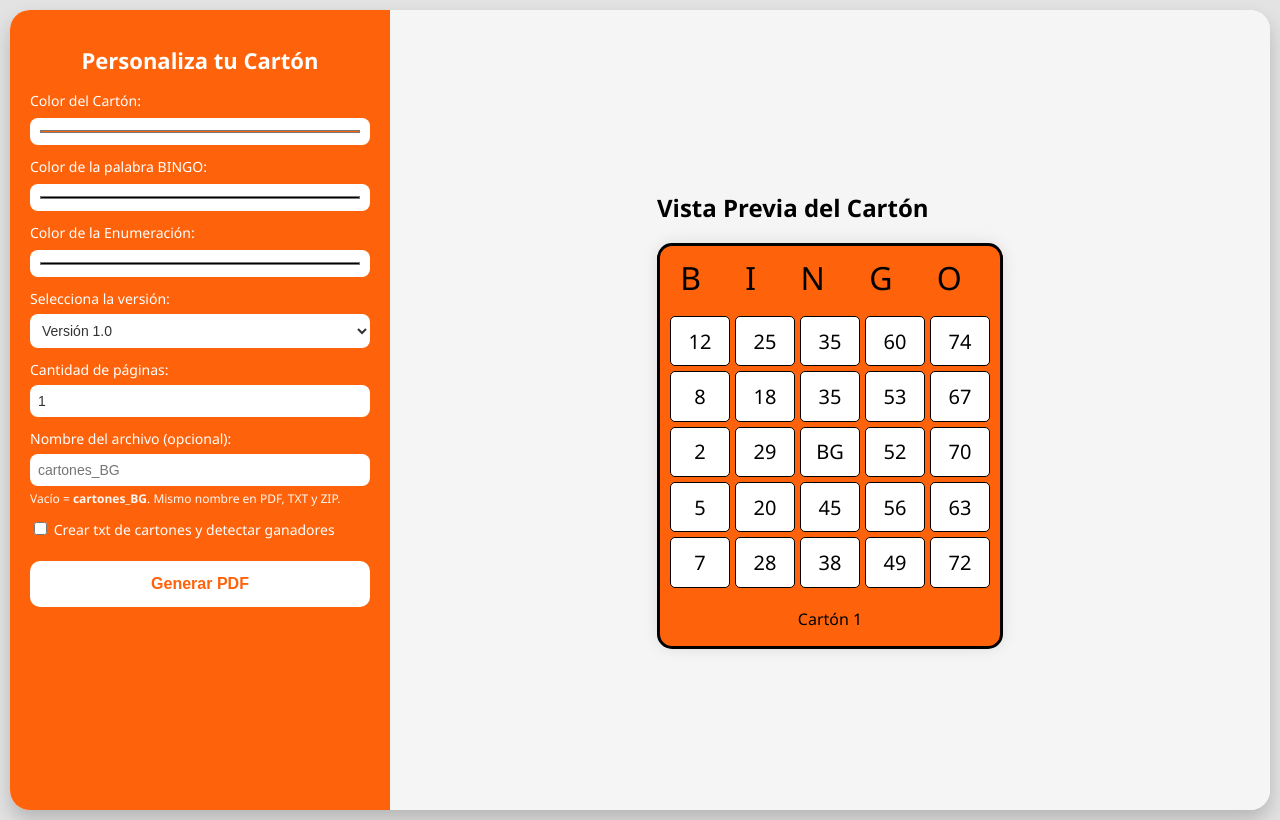
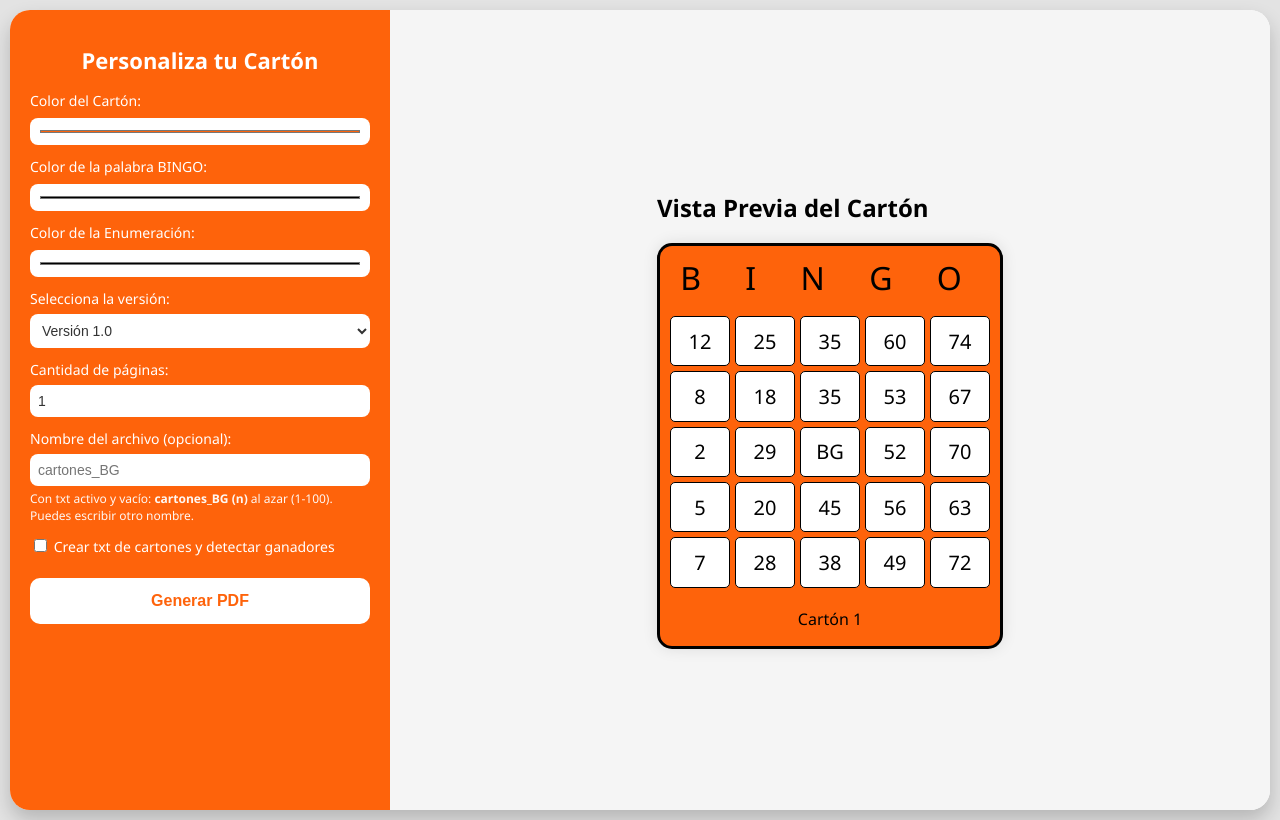
Before and after one commit to bgoficialca/bingo_app, a Flask app: page / in a window 1280 px wide. Run offline with Flask 3, Linux system fonts and the light colour scheme.

Commit message:
Nombre aleatorio cartones_BG (1-100) al activar modo txt

```diff
--- a/app.py
+++ b/app.py
@@ -2,7 +2,7 @@ from flask import Flask, render_template, request, send_file
 
 from fpdf import FPDF
 
-from random import sample
+from random import randint, sample
 
 import io
 
@@ -54,6 +54,22 @@ def resolver_nombre_base(texto_usuario):
         return NOMBRE_BASE_DEFAULT
 
     return nombre[:80]
+
+
+def nombre_aleatorio_cartones():
+    """Ejemplo: cartones_BG (4), con número al azar del 1 al 100."""
+    return f"cartones_BG ({randint(1, 100)})"
+
+
+def resolver_nombre_descarga(texto_usuario, incluir_txt):
+    """
+    Con txt activado y sin nombre escrito: cartones_BG (n) al azar.
+    Sin txt o con nombre personalizado: usa resolver_nombre_base.
+    """
+    texto = (texto_usuario or "").strip()
+    if incluir_txt and not texto:
+        return nombre_aleatorio_cartones()
+    return resolver_nombre_base(texto_usuario)
 
 
 # Todas las celdas del cartón 5x5 (columnas B-I-N-G-O, filas 0-4)
@@ -1004,7 +1020,10 @@ def index():
 
         text_bg = request.form.get("text-bg", "off")
 
-        nombre_base = resolver_nombre_base(request.form.get("nombre_archivo", ""))
+        nombre_base = resolver_nombre_descarga(
+            request.form.get("nombre_archivo", ""),
+            text_bg == "on",
+        )
 
         secuencia_cartones = None
 
--- a/templates/index.html
+++ b/templates/index.html
@@ -266,7 +266,7 @@
                 <input type="text" name="nombre_archivo" id="nombre_archivo" maxlength="80"
                     placeholder="cartones_BG" value="{{ form.nombre_archivo if form else '' }}">
                 <p class="ayuda" style="margin-top: -8px; margin-bottom: 12px; font-size: 12px; opacity: 0.95;">
-                    Vacío = <strong>cartones_BG</strong>. Mismo nombre en PDF, TXT y ZIP.
+                    Con txt activo y vacío: <strong>cartones_BG (n)</strong> al azar (1-100). Puedes escribir otro nombre.
                 </p>
 
                 <label>
@@ -386,11 +386,21 @@
             }
         }
 
+        function nombreAleatorioCartones() {
+            const n = Math.floor(Math.random() * 100) + 1;
+            return 'cartones_BG (' + n + ')';
+        }
+
         function toggleOpcionesGanadores() {
             const chk = document.getElementById('text-bg');
             const panel = document.getElementById('opciones-ganadores');
+            const campoNombre = document.getElementById('nombre_archivo');
             if (chk.checked) {
                 panel.classList.add('visible');
+                // Al marcar txt, sugerir nombre al azar si el campo está vacío
+                if (!campoNombre.value.trim()) {
+                    campoNombre.value = nombreAleatorioCartones();
+                }
             } else {
                 panel.classList.remove('visible');
             }
```
